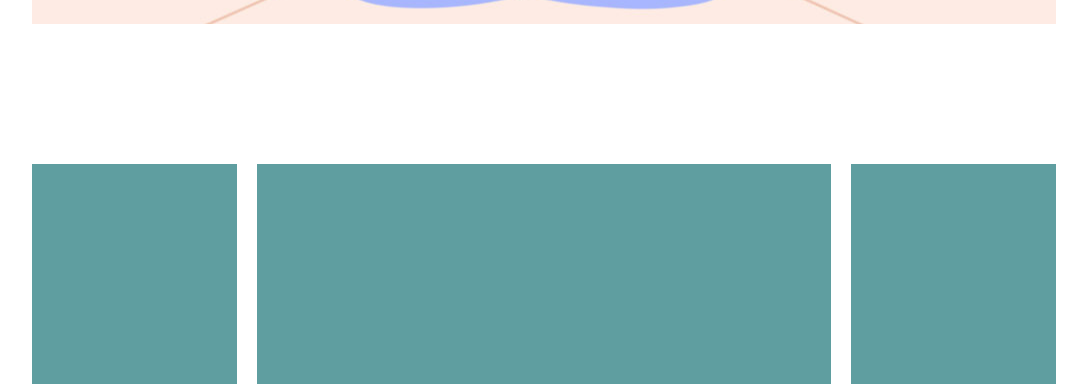
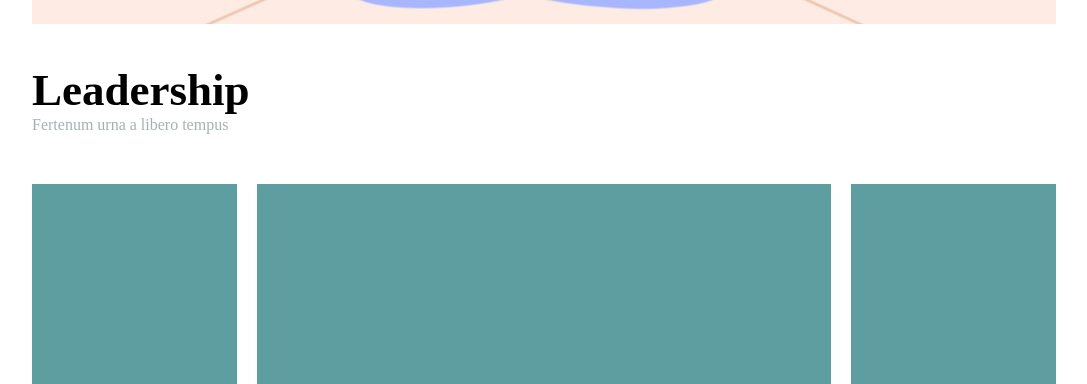
Before and after one commit to merlino79/htmlcss-wp, a plain HTML site: page index.html in a window 1280 px wide. Shown: the part 716-1100 px from the top of the page, without its empty margins (96-1183 px from the left). Drawn offline with Linux system fonts and the light colour scheme.

Commit message:
fine titolo

```diff
--- a/css/style.css
+++ b/css/style.css
@@ -82,11 +82,17 @@ nav li a:hover{
 
 .title{
   height: 100px;
-
+  margin-top: 20px;
 
   margin-bottom: 20px;
 }
+.title h1 {
+  font-size: 45px;
+}
 
+.font-title{
+  color: #a5b2b2;
+}
 
 
 .col{
--- a/index.html
+++ b/index.html
@@ -55,6 +55,8 @@
 
     <main class="clearfix">
       <div class="title">
+        <h1>Leadership</h1>
+        <span class="font-title">Fertenum urna a libero tempus</span>
 
       </div>
 
```
